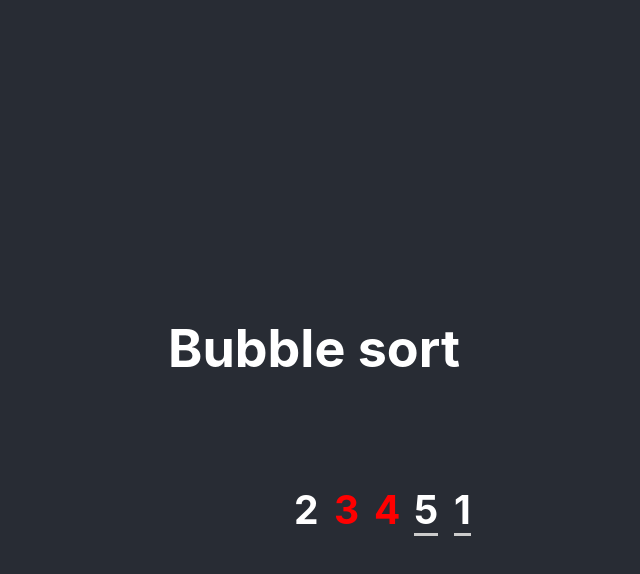
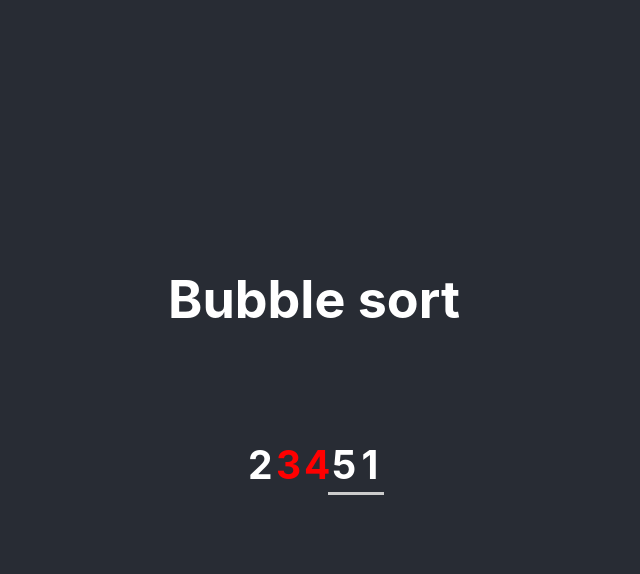
Before and after one commit to Arturszott/sorting, a React (Create React App) app: page / in a window 1280 px wide. Both pictures are taken after a click on the button "Bubble sort". Shown: the top 574 px of the page, without its empty margins (326-966 px from the left). Built offline with nearby package versions, Linux system fonts and the light colour scheme.

Commit message:
Animate with translate instead of left

```diff
--- a/src/List.js
+++ b/src/List.js
@@ -73,18 +73,21 @@ class List {
 		this.clearComparison();
 	}
 
-	renderElement(element) {
+	renderElement(element, i) {
+		const width = 20;
+		const padding = 4;
+
 		return (
 			<li
 				key={element.id}
 				style={{
 					color: element.highlighted ? 'red' : '',
 					borderBottom: element.compared ? '3px solid #ccc' : '3px solid transparent',
+					width: `${width}px`,
 					transition: 'all 0.2s',
-					position: 'absolute',
 					listStyle: 'none',
-					left: element.position * 40,
-					top: 0
+					transform: `translateX(${(element.position - i) * (width + 2 * padding)}px)`,
+					padding: `${padding}px`
 				}}
 			>
 				{element.value}
@@ -92,7 +95,7 @@ class List {
 		);
 	}
 	renderElements() {
-		return <ul style={{ position: 'relative' }}>{this.elements.map(this.renderElement)}</ul>;
+		return <ul style={{ display: 'flex', padding: 0 }}>{this.elements.map(this.renderElement)}</ul>;
 	}
 }
 
```
